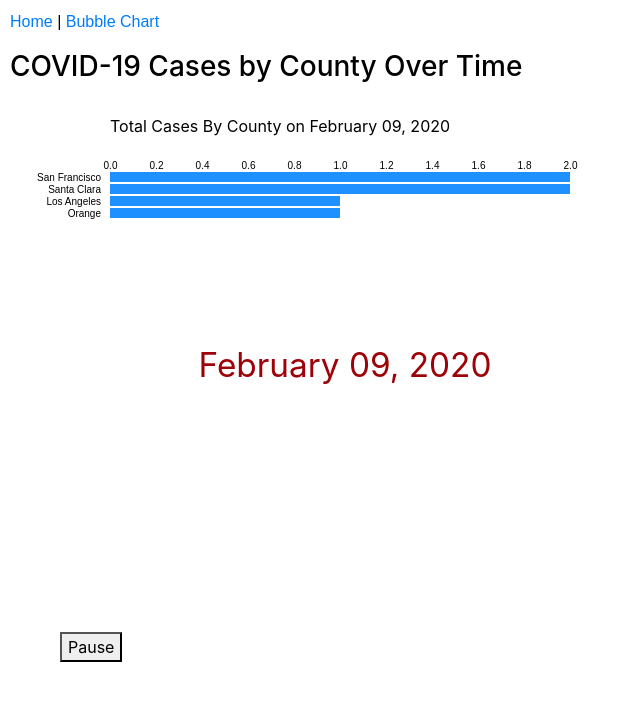
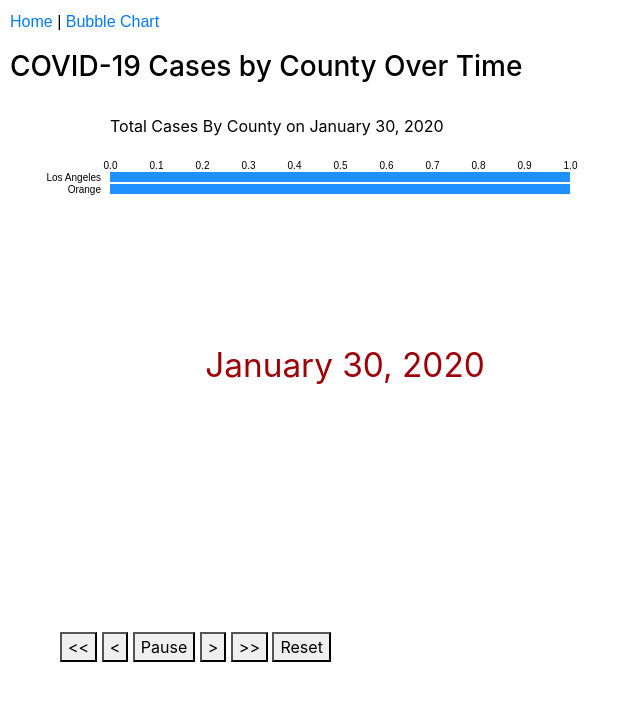
Before and after one commit to ericbooker12/covid_19_by_county, a Flask app: page /bar_chart in a window 1280 px wide. Shown: the part 80-781 px from the top of the page, without its empty margins (0-640 px from the left). Run offline with Flask 2, Linux system fonts and the light colour scheme; some libraries are stand-ins or nearby versions.

Commit message:
Add controls to bar chart

```diff
--- a/static/bar_chart.js
+++ b/static/bar_chart.js
@@ -129,7 +129,7 @@
             .range([0, numData * 12])
 
         //Set up transition.
-        const dur = 500;
+        const dur = 800;
         const t = d3.transition().duration(dur)
 
         bars
@@ -348,13 +348,18 @@
 
     let stopIndex = dates.length - 1;
     let pauseBtn = d3.select("#pause-btn");
+    let resetBtn = d3.select("#reset-btn");
+    let skipAhead5Btn = d3.select("#skip-ahead-5-btn");
+    let skipBack5Btn = d3.select("#skip-back-5-btn");
+    let skipAhead1Btn = d3.select("#skip-ahead-1-btn");
+    let skipBack1Btn = d3.select("#skip-back-1-btn");
     let currentIdx;
 
     function startInterval() {
 
         nextDay(dates[idx])
 
-        idx += 3;
+        idx += 1;
         if (idx > stopIndex) {
             myStopFunction(dates[stopIndex]);
             pauseBtn.attr("hidden", "true")
@@ -377,6 +382,59 @@
         if (pauseBtn.attr("class") == "start") {
             start(currentIdx)
         }
+
+    });
+
+    resetBtn.on("click", function() {
+
+        idx = 0;
+        start(currentIdx)
+
+    });
+
+    skipAhead5Btn.on("click", function() {
+        pause(idx)
+        idx += 5;
+        if (idx >= dates.length - 1) {
+            idx = dates.length - 1
+        }
+
+
+        nextDay(dates[idx])
+
+    });
+
+    skipBack5Btn.on("click", function() {
+        pause(idx)
+        idx -= 5;
+        if (idx < 0) {
+            idx = 0
+        }
+
+        nextDay(dates[idx])
+
+    });
+
+    skipAhead1Btn.on("click", function() {
+        pause(idx)
+        idx += 1;
+        if (idx >= dates.length - 1) {
+            idx = dates.length - 1
+        }
+
+
+        nextDay(dates[idx])
+
+    });
+
+    skipBack1Btn.on("click", function() {
+        pause(idx)
+        idx -= 1;
+        if (idx < 0) {
+            idx = 0
+        }
+
+        nextDay(dates[idx])
 
     });
 
--- a/templates/bar_chart.html
+++ b/templates/bar_chart.html
@@ -14,14 +14,23 @@
     </div>
 
     <div class="bar-chart-container"></div>
-    <div class="controls"><button id="pause-btn" class="pause">Pause</button></div>
+    <div class="controls">
+        <span>
+            <button id="skip-back-5-btn" class="skip-back-5"><<</button>
+            <button id="skip-back-1-btn" class="skip-back-1"><</button>
+            <button id="pause-btn" class="pause">Pause</button>
+            <button id="skip-ahead-1-btn" class="skip-ahead-1">></button>
+            <button id="skip-ahead-5-btn" class="skip-ahead-5">>></button>
+        </span>
+        <span>  <button id="reset-btn" class="reset">Reset</button></span>
+
+    </div>
 
 
 
 
 </div>
 
-
 <script src="./static/bar_chart.js"></script>
 
 {% endblock %}
```
